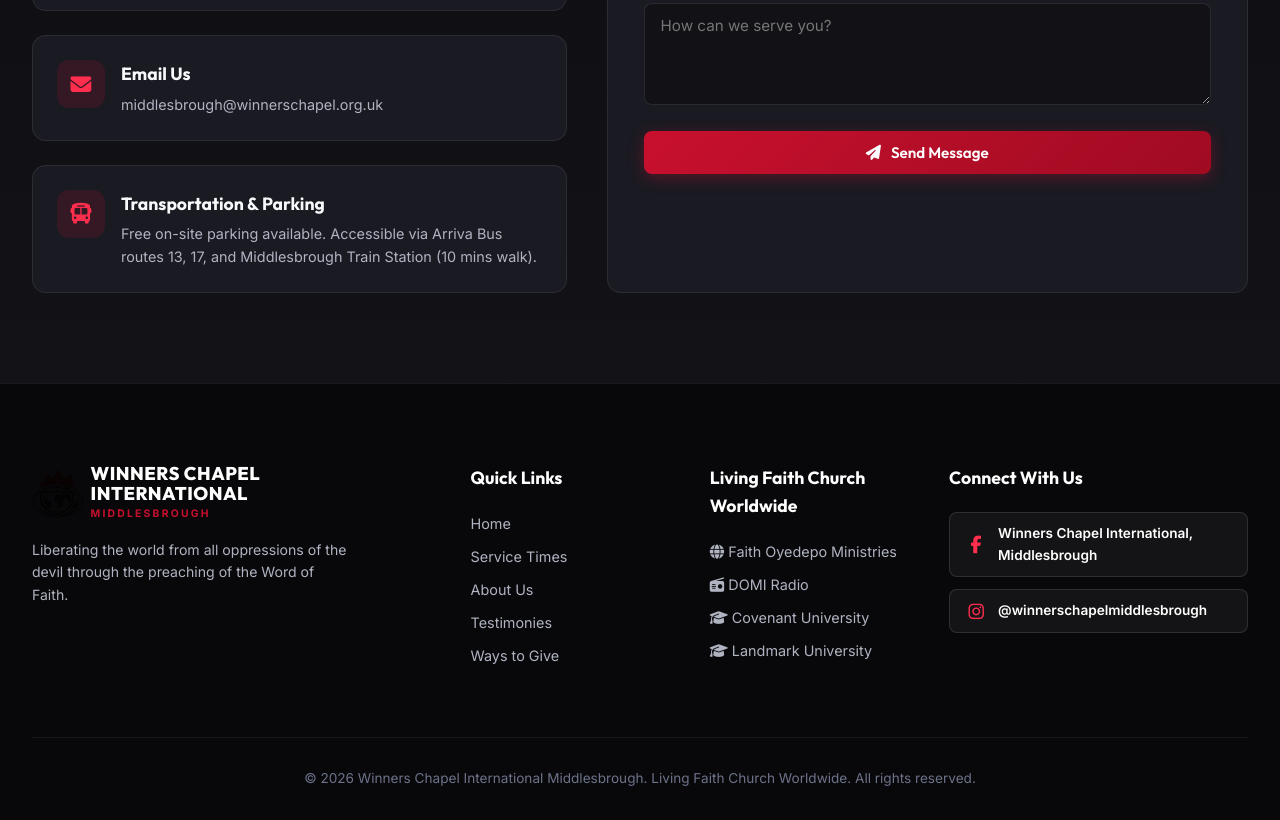
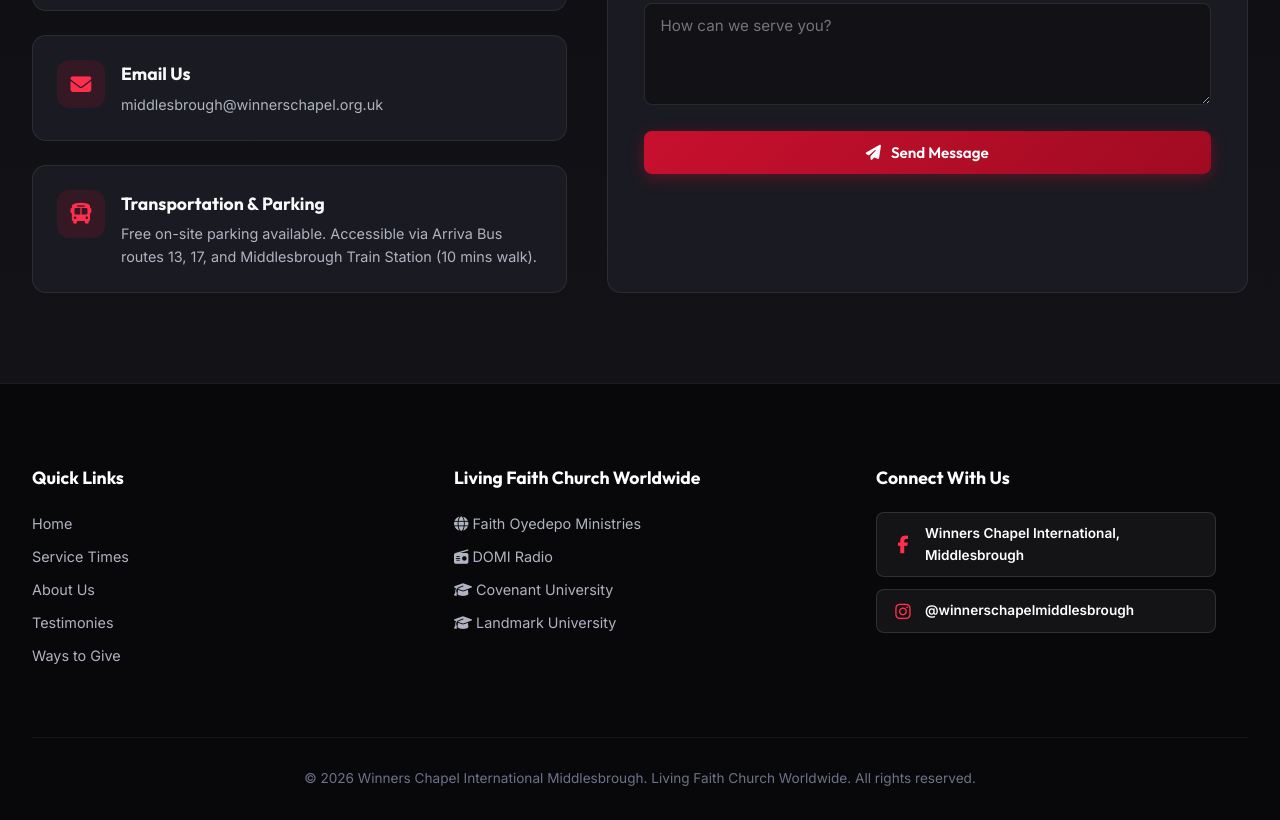
Before and after one commit to El-Gabi/Church-Website, a website built with Vite: page index.html in a window 1280 px wide. Shown: the part 7621-8441 px from the top of the page. Built offline with nearby package versions, Linux system fonts and the light colour scheme.

Commit message:
Completely remove brand logo column and tagline from footer

```diff
--- a/index.html
+++ b/index.html
@@ -688,22 +688,7 @@
   <footer class="footer">
     <div class="container">
       <div class="footer-grid">
-        <!-- Col 1: Brand & Tagline -->
-        <div class="footer-col brand-col">
-          <div class="brand-logo">
-            <img src="/images/logo.png?v=3" alt="Winners Chapel Logo" class="logo-img">
-            <div class="logo-text">
-              <span class="brand-title">WINNERS CHAPEL</span>
-              <span class="brand-title">INTERNATIONAL</span>
-              <span class="brand-sub">MIDDLESBROUGH</span>
-            </div>
-          </div>
-          <p class="footer-tagline">
-            Liberating the world from all oppressions of the devil through the preaching of the Word of Faith.
-          </p>
-        </div>
-
-        <!-- Col 2: Quick Links -->
+        <!-- Col 1: Quick Links -->
         <div class="footer-col">
           <h4>Quick Links</h4>
           <ul>
--- a/style.css
+++ b/style.css
@@ -1519,8 +1519,8 @@
 
 .footer-grid {
   display: grid;
-  grid-template-columns: 2fr 1fr 1fr 1.5fr;
-  gap: 40px;
+  grid-template-columns: repeat(auto-fit, minmax(250px, 1fr));
+  gap: 50px;
   margin-bottom: 60px;
 }
 
```
